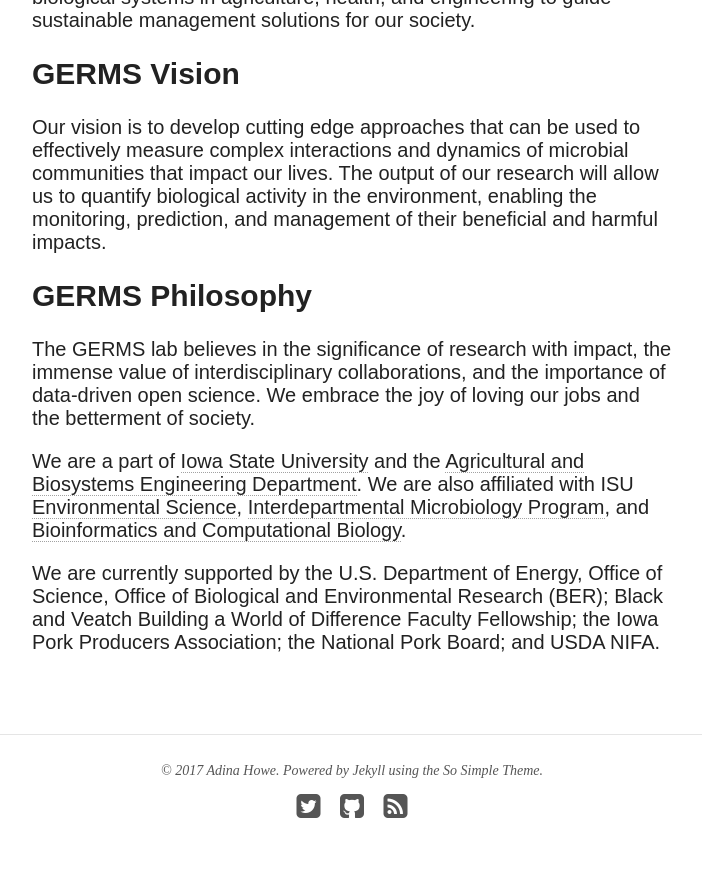
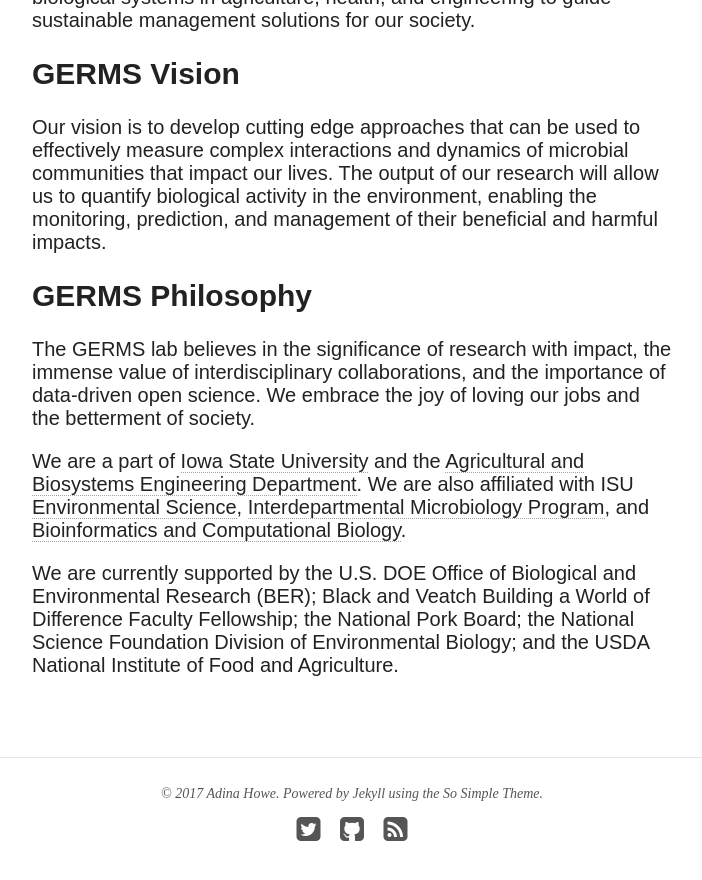
Before and after one commit to germs-lab/germs-lab.github.com-bu, a Jekyll site: the page built from about/index.md, in a window 1280 px wide and 900 px high, scrolled down 750 px. Shown: the top 880 px of the window, without its empty margins (288-990 px from the left). Built offline with Jekyll 4.4.1, drawn with Linux system fonts in a browser that asks for light colours; nearby versions of some CDN libraries.

Commit message:
Update index.md

```diff
--- a/about/index.md
+++ b/about/index.md
@@ -19,4 +19,4 @@
 
 We are a part of [Iowa State University](http://www.iastate.edu) and the [Agricultural and Biosystems Engineering Department](http://www.abe.iastate.edu).  We are also affiliated with ISU [Environmental Science](http://www.enscigrad.iastate.edu), [Interdepartmental Microbiology Program](http://www.micrograd.iastate.edu/), and [Bioinformatics and Computational Biology](http://www.bcb.iastate.edu).
 
-We are currently supported by the U.S. Department of Energy, Office of Science, Office of Biological and Environmental Research (BER); Black and Veatch Building a World of Difference Faculty Fellowship; the Iowa Pork Producers Association; the National Pork Board; and USDA NIFA.
+We are currently supported by the U.S. DOE Office of Biological and Environmental Research (BER); Black and Veatch Building a World of Difference Faculty Fellowship; the National Pork Board; the National Science Foundation Division of Environmental Biology; and the USDA National Institute of Food and Agriculture.
```
